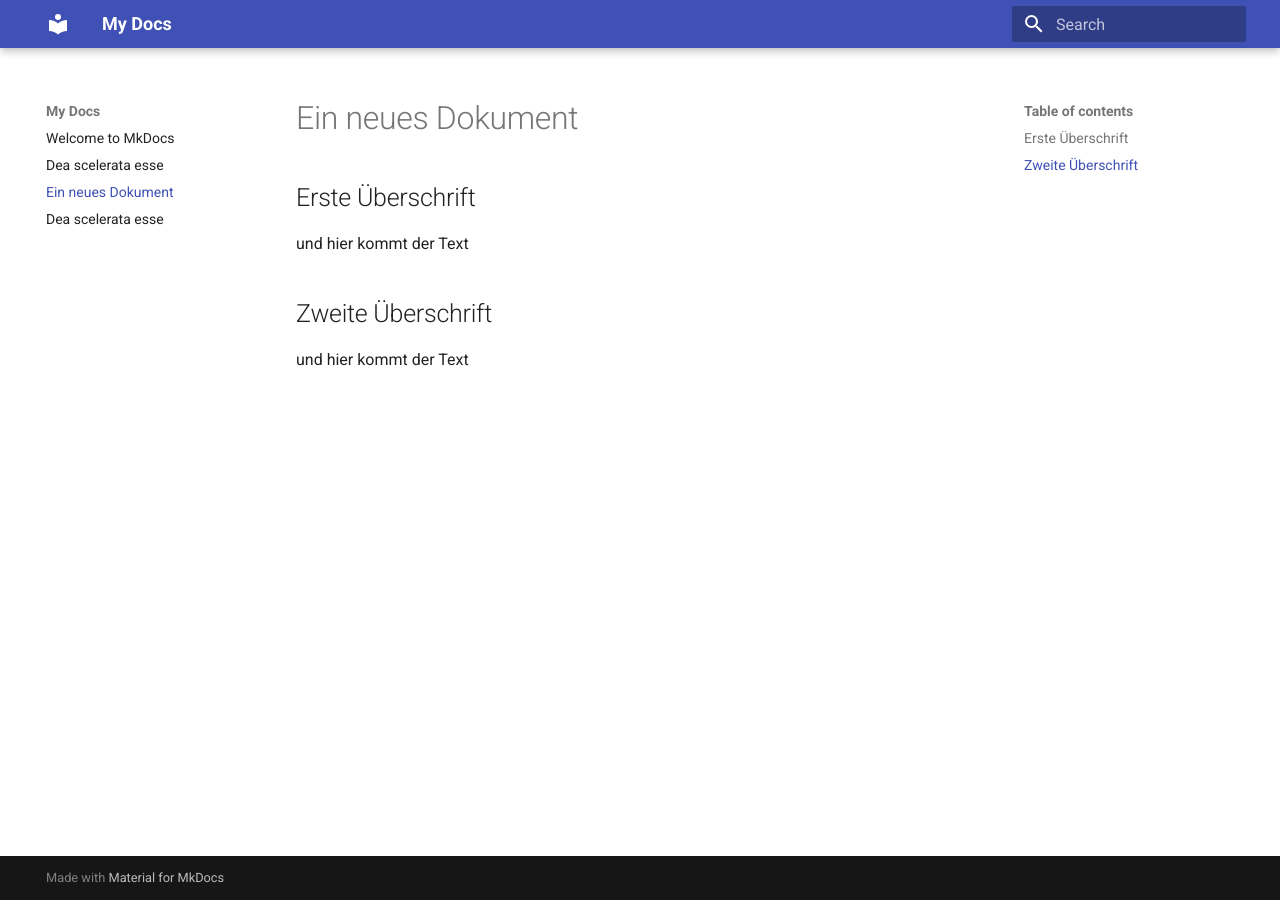
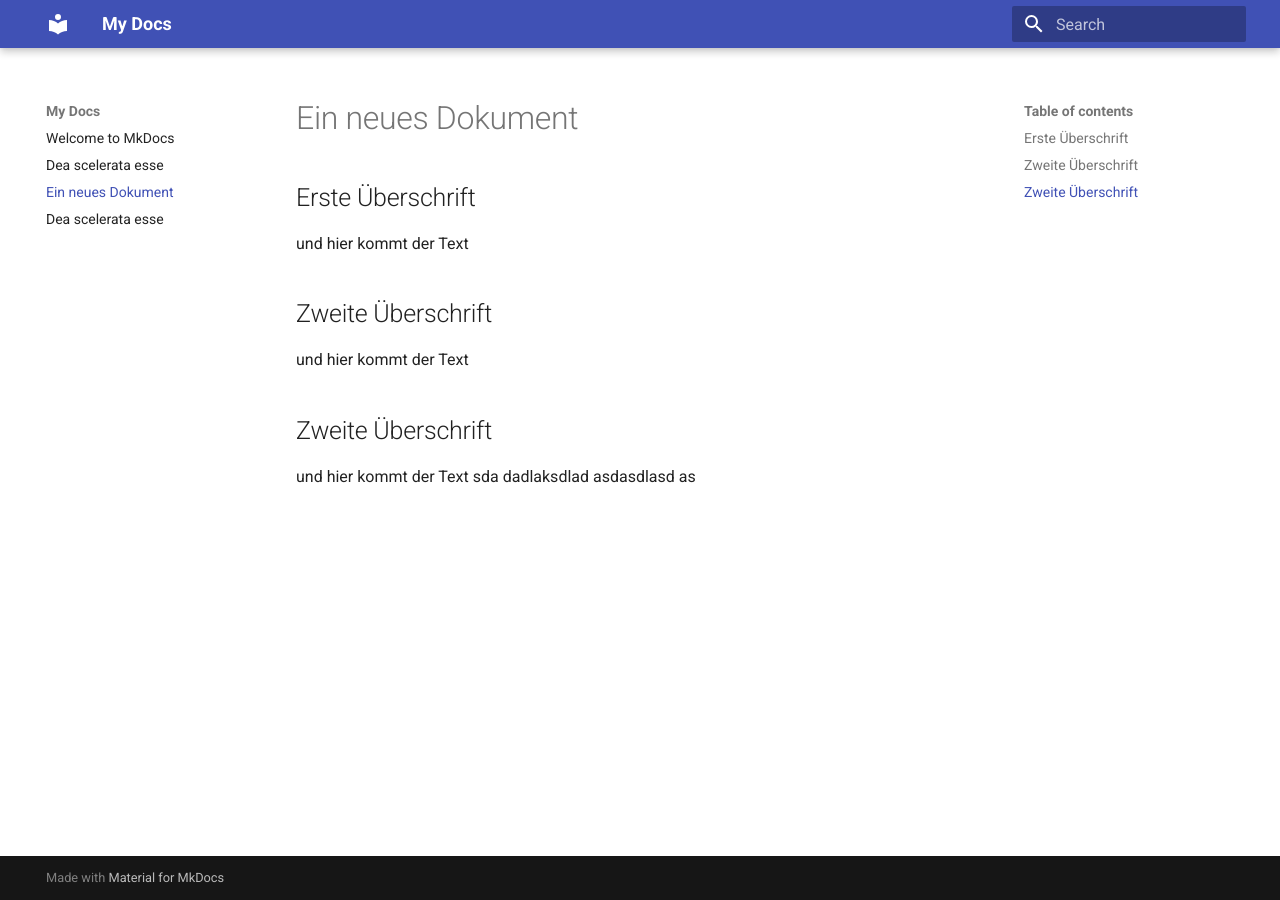
Before and after one commit to capriosa/mkdocs-cms, an MkDocs documentation site: the page built from docs/ein-neues-dokument.md, in a window 1280 px wide. Built offline with MkDocs 1.6.1 and Material for MkDocs 9.7.7, drawn with Linux system fonts in a browser that asks for light colours.

Commit message:
Update Doc “ein-neues-dokument”

```diff
--- a/docs/ein-neues-dokument.md
+++ b/docs/ein-neues-dokument.md
@@ -9,3 +9,6 @@ und hier kommt der Text
 ## Zweite Überschrift
 
 und hier kommt der Text
+## Zweite Überschrift
+
+und hier kommt der Text sda dadlaksdlad asdasdlasd as
```
